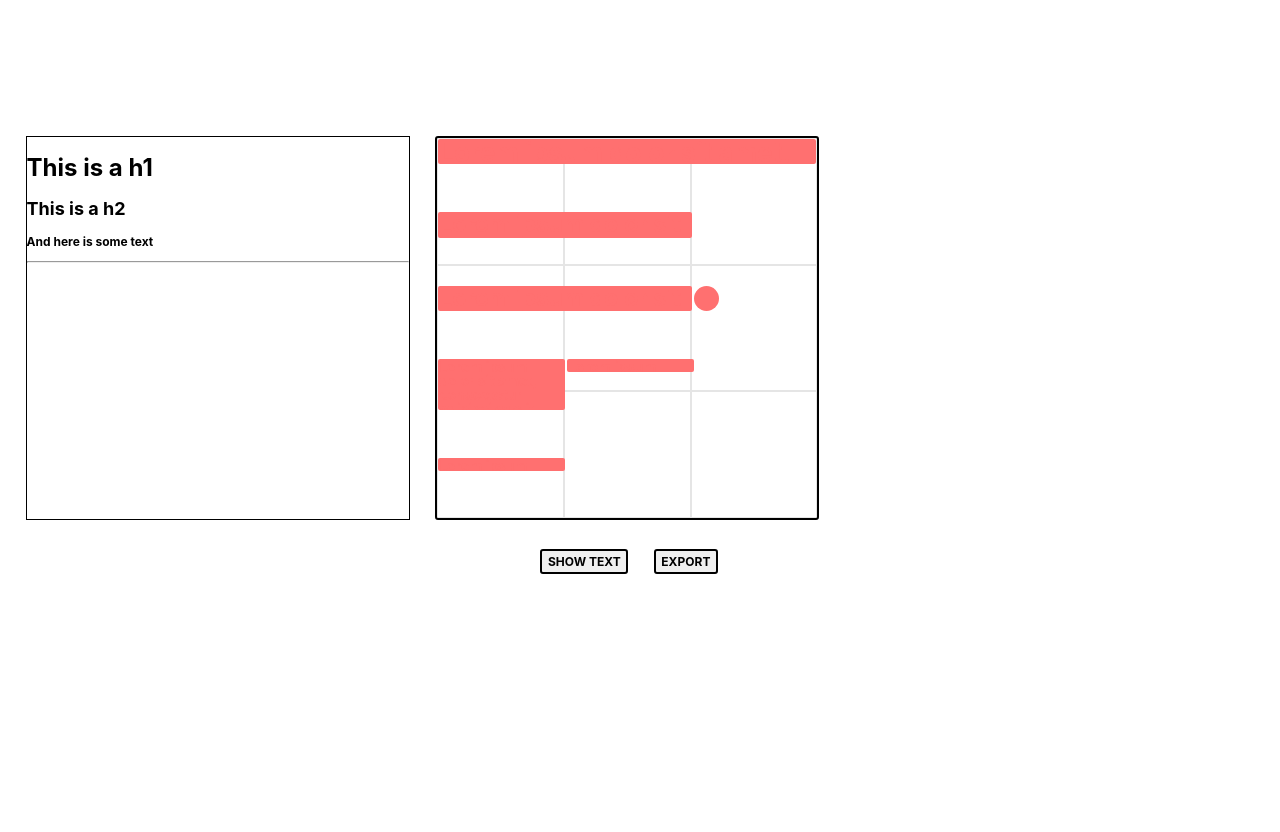
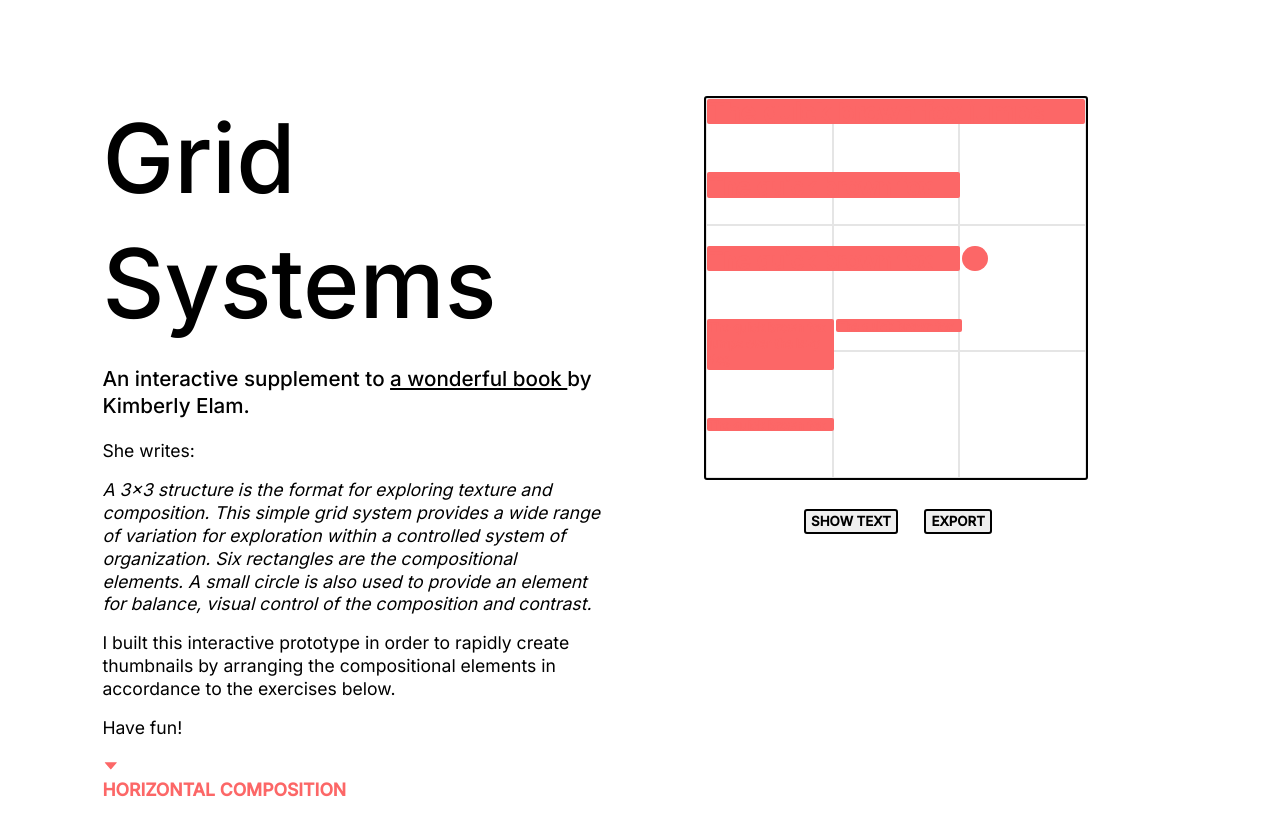
Before and after one commit to Kallirroi/designGrid, a React (Create React App) app: page / in a window 1280 px wide. Before the commit the page ends 800 px from the top, so only its background shows below. Built offline with nearby package versions, Linux system fonts and the light colour scheme.

Commit message:
ready to share for feedback

```diff
--- a/package.json
+++ b/package.json
@@ -6,6 +6,7 @@
     "@testing-library/jest-dom": "^4.2.4",
     "@testing-library/react": "^9.3.2",
     "@testing-library/user-event": "^7.1.2",
+    "antd": "^4.0.2",
     "react": "^16.13.0",
     "react-dnd": "^10.0.2",
     "react-dnd-html5-backend": "^10.0.2",
--- a/src/components/DraggableItem.jsx
+++ b/src/components/DraggableItem.jsx
@@ -6,14 +6,14 @@ import '../styles/DraggableItem.css'
 
 function DraggableItem(props) {
   	const itemClass = `item ${props.item.className}`
-	const text = 'Lorem ipsum dolor sit amet, consectetur adipiscing elit, sed do eiusmod tempor incididunt ut labore et dolore magna aliqua. Fermentum posuere urna nec tincidunt praesent semper feugiat nibh sed.'
+	const text = 'The quick brown fox jumps over the lazy dog'
 	return (
 		<Draggable grid={[2, 2]}>
 			<div className={itemClass}
 				onDragEnd={props.OnMoveItem}
 				style={{
-					color: props.textVisible ? '#000' : '#ff7070',
-					backgroundColor: (props.textVisible && props.item.className !== 'circle') ? '#fff' : '#ff7070' }}
+					color: props.textVisible ? '#000' : '#fc6767',
+					backgroundColor: (props.textVisible && props.item.className !== 'circle') ? 'transparent' : '#fc6767' }}
 				>
 				{props.item.className !== 'circle' ? text : ''}
 			</div>
--- a/src/components/Information.jsx
+++ b/src/components/Information.jsx
@@ -1,14 +1,43 @@
 import React from 'react'
-
+import { Collapse } from 'antd';
 import '../styles/Information.css'
+import { CaretRightOutlined } from '@ant-design/icons';
 
 function Information() {
+	const { Panel } = Collapse;
 	return (
 		<div className='Information'>
-			<h1> This is a h1 </h1>
-			<h2> This is a h2 </h2>
-			<p> And here is some text </p>
-			<hr/>
+			<h1> Grid Systems</h1>
+			<h3> An interactive supplement to <a href="https://www.goodreads.com/book/show/350964.Grid_Systems"> a wonderful book </a> by Kimberly Elam.</h3>
+			She writes: <em><p>A 3x3 structure is the format for exploring texture and composition. This simple grid system provides a wide range of variation for exploration within a controlled system of organization. Six rectangles are the compositional elements. A small circle is also used to provide an element for balance, visual control of the composition and contrast.</p>
+			</em>
+			<p> I built this interactive prototype in order to rapidly create thumbnails by arranging the compositional elements in accordance to the exercises below.</p>
+			<p> Have fun! </p>
+			<Collapse
+			    bordered={false}
+			    defaultActiveKey={['1']}
+			    expandIcon={({ isActive }) => <CaretRightOutlined rotate={isActive ? 90 : 0} />}
+			    className="site-collapse-custom-collapse"
+			  >
+			    <Panel header="HORIZONTAL COMPOSITION" key="1" className="site-collapse-custom-panel">
+			      <p>
+					<li>Variation 1: Long rectangle in top position</li>
+					<li>Variation 2: Long rectangle in bottom position</li>
+					<li>Variation 3: Long rectangle in interior position</li>
+				</p>
+				<hr/>
+			    </Panel>
+			    <Panel header="HORIZONTAL/VERTICAL COMPOSITION" key="2" className="site-collapse-custom-panel">
+			      <p>Coming soon </p>
+			    </Panel>
+				<hr/>
+			    <Panel header="DIAGONAL COMPOSITION" key="3" className="site-collapse-custom-panel">
+			      <p>Coming soon </p>
+			    </Panel>
+				<hr/>
+			  </Collapse>
+
+			<p className='credits'>Made by <a href="https://kalli-retzepi.com/" target='_blank' rel="noopener noreferrer" >Kalli</a> during her time at the <a href="https://www.recurse.com/" target='_blank' rel="noopener noreferrer">Recurse Center</a>.</p>
 		</div>
     )
 }
--- a/src/styles/App.css
+++ b/src/styles/App.css
@@ -1,3 +1,5 @@
+@import url('https://fonts.googleapis.com/css2?family=Inter:wght@300;400;500&display=swap');
+
 :root {
   --factor: 3;
   --cell-width: 10vw;
@@ -5,13 +7,14 @@
   --gridLines-color: #000;
   --typography-color: #000;
   --button-color: #000;
-  --items-color: #ff7070;
+  --items-color: #fc6767;
+  --font-size: 1.1rem;
+  --line-height: 1.3;
+  --font-weight: 300;
 }
 
 * {
-  font-family: -apple-system, BlinkMacSystemFont, 'Segoe UI', 'Roboto', 'Oxygen',
-    'Ubuntu', 'Cantarell', 'Fira Sans', 'Droid Sans', 'Helvetica Neue',
-    sans-serif;
+  font-family:  'Inter', 'Roboto', sans-serif;
   -webkit-font-smoothing: antialiased;
   -moz-osx-font-smoothing: grayscale;
   box-sizing: border-box;
@@ -21,6 +24,7 @@
 body {
   margin: 0;
   padding: 0;
+  overflow: hidden;
 }
 
 .App {
@@ -28,7 +32,7 @@ body {
   flex-direction: row;
   justify-content: flex-start;
   /*border: 1px solid;*/
-  margin-top: 15vh;
+  margin-top: 10vh;
   align-content: space-between;
   justify-content: flex-start;
 }
@@ -54,7 +58,6 @@ body {
 }
 
 button {
-  font-size: 12px;
   color: var(--button-color);
   text-transform: uppercase;
   padding: 3px 5.5px;
--- a/src/styles/DraggableItem.css
+++ b/src/styles/DraggableItem.css
@@ -7,6 +7,7 @@
   overflow: hidden;
   padding: 1px;
   font-weight: bold;
+  vertical-align: top;
 }
 
 .Items >  .item.fullWidth {
@@ -20,7 +21,7 @@
   width: calc(2*0.99*var(--cell-width));
   height: calc(0.2*0.99*var(--cell-height));
   font-size: 23px;
-  line-height: 23px;
+  line-height: 28px;
 }
 
 .Items >  .item.circle {
@@ -32,13 +33,13 @@
 .Items >  .item.halfGridHeight {
   width: calc(0.99*var(--cell-width));
   height: calc(0.4*0.99*var(--cell-height));
-  font-size: 14px;
-  line-height: 14px;
+  font-size: 12px;
+  line-height: 16px;
 }
 
 .Items >  .item.fifthGridHeight {
   width: calc(0.99*var(--cell-width));
   height: calc(0.1*0.99*var(--cell-height));
-  font-size: 14px;
+  font-size: 12px;
   line-height: 14px;
 }
--- a/src/styles/Information.css
+++ b/src/styles/Information.css
@@ -1,9 +1,64 @@
 .Information {
 	color: #000;
 	display: block;
-	border: 1px solid;
- 	width: calc(var(--factor) * var(--cell-width));
-  	font-size: 12px;
+	/*border: 1px solid;*/
+ 	width: calc(1.3*var(--factor) * var(--cell-width));
+ 	height: 90vh;
+  	font-size: var(--font-size);
+  	line-height: var(--line-height);
+	margin: 2vh 8vw;
+	overflow: scroll;
+}
+
+h1 {
+	margin: 0;
+	padding: 0;
+	font-size: 6rem;
+	font-weight: 500;
+}
+
+h3 {
+	font-weight: 500;
+}
+
+a {
+	color: inherit;
+}
+
+li {
+	list-style: none;
+}
+
+hr {
+	margin: 0;
+	padding: 0;
+}
+
+p {
+	margin: 2vh 0;
+}
+
+.ant-collapse {
+	margin-top: 2vh;
+}
+
+.ant-collapse-header {
+	color: var( --items-color);
 	font-weight: bold;
-	margin: 2vh 2vw;
 }
+
+.ant-collapse-header:hover {
+	cursor: pointer;
+}
+
+.site-collapse-custom-panel {
+	margin: 1vh 0;
+}
+
+.credits {
+	color: #aaa;
+	top: 7vh;
+	position: relative;
+	display: block;
+	font-size: 1rem;
+}
```
Also changed, not shown: 1 other file (tests, documents, lock files or other folders).
